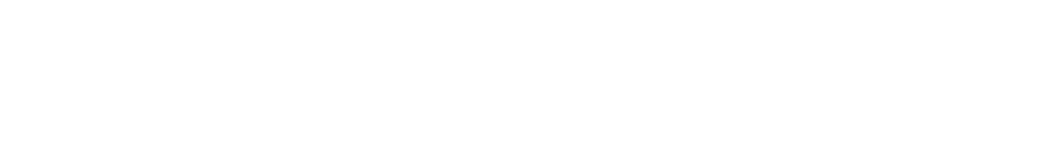
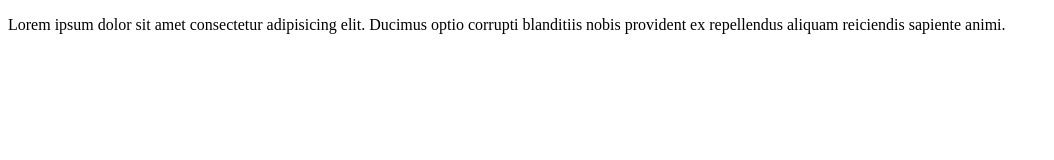
Before and after one commit to Zach-Su/Test1, a plain HTML site: page index.html in a window 1280 px wide. Shown: the whole page, without its empty margins (0-1054 px from the left). Drawn offline with Linux system fonts and the light colour scheme.

Commit message:
Add 20 random words

```diff
--- a/index.html
+++ b/index.html
@@ -6,5 +6,11 @@
     <meta name="viewport" content="width=device-width, initial-scale=1.0" />
     <title>Document</title>
   </head>
-  <body></body>
+  <body>
+    <p>
+      Lorem ipsum dolor sit amet consectetur adipisicing elit. Ducimus optio
+      corrupti blanditiis nobis provident ex repellendus aliquam reiciendis
+      sapiente animi.
+    </p>
+  </body>
 </html>
```
